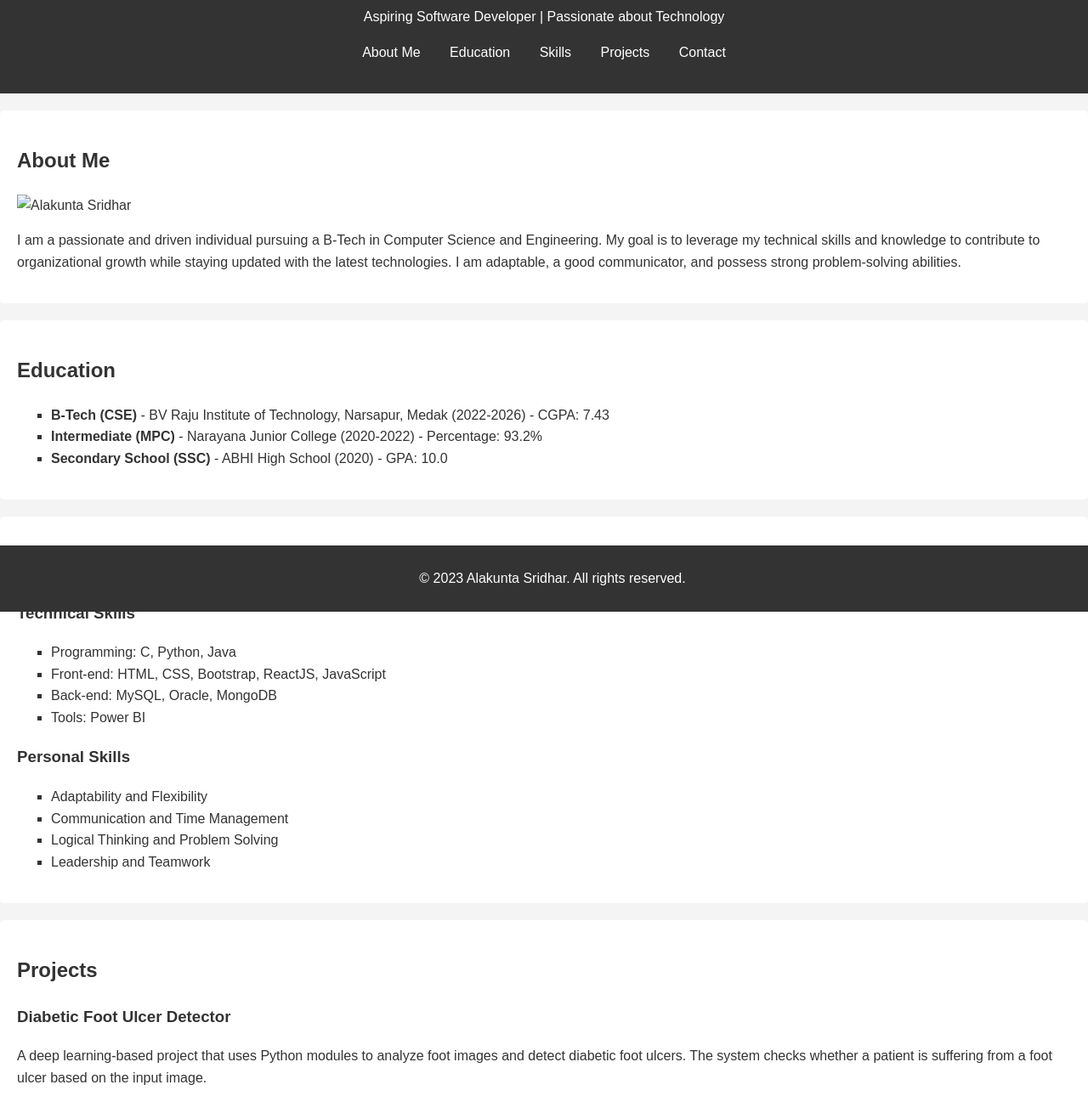
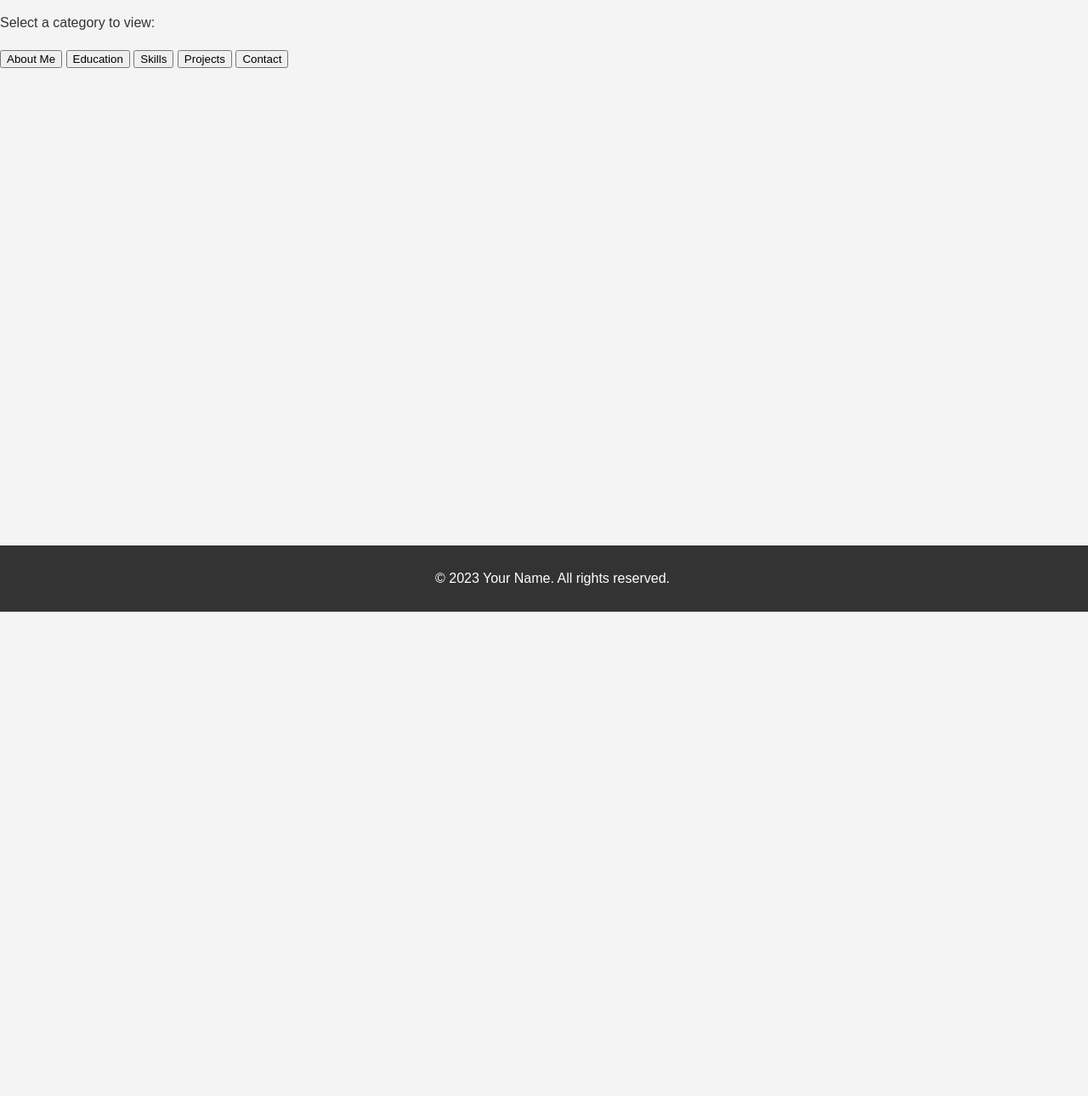
Before and after one commit to alakuntasridhar26/my_protifolio, a plain HTML site: page index.html in a window 1280 px wide. Shown: the part 80-1370 px from the top of the page at 85% size. After the commit the page ends 800 px from the top, so only its background shows below. Drawn offline with Linux system fonts and the light colour scheme.

Commit message:
Update index.html

```diff
--- a/index.html
+++ b/index.html
@@ -3,106 +3,33 @@
 <head>
     <meta charset="UTF-8">
     <meta name="viewport" content="width=device-width, initial-scale=1.0">
-    <title>Alakunta Sridhar - Portfolio</title>
+    <title>Dynamic Portfolio</title>
     <link rel="stylesheet" href="styles.css">
 </head>
 <body>
-    <!-- Header Section -->
-    <header>
-        <h1>Alakunta Sridhar</h1>
-        <p>Aspiring Software Developer | Passionate about Technology</p>
-        <nav>
-            <ul>
-                <li><a href="#about">About Me</a></li>
-                <li><a href="#education">Education</a></li>
-                <li><a href="#skills">Skills</a></li>
-                <li><a href="#projects">Projects</a></li>
-                <li><a href="#contact">Contact</a></li>
-            </ul>
-        </nav>
-    </header>
+    <!-- Loading Page -->
+    <div id="loading-page">
+        <h1>Welcome to My Portfolio</h1>
+        <p>Select a category to view:</p>
+        <div class="category-buttons">
+            <button onclick="showCategory('about')">About Me</button>
+            <button onclick="showCategory('education')">Education</button>
+            <button onclick="showCategory('skills')">Skills</button>
+            <button onclick="showCategory('projects')">Projects</button>
+            <button onclick="showCategory('contact')">Contact</button>
+        </div>
+    </div>
 
-    <!-- About Me Section -->
-    <section id="about">
-        <h2>About Me</h2>
-        <img src="profile.jpg" alt="Alakunta Sridhar" width="150">
-        <p>
-            I am a passionate and driven individual pursuing a B-Tech in Computer Science and Engineering. My goal is to leverage my technical skills and knowledge to contribute to organizational growth while staying updated with the latest technologies. I am adaptable, a good communicator, and possess strong problem-solving abilities.
-        </p>
-    </section>
+    <!-- Dynamic Content Section -->
+    <div id="content">
+        <!-- Content will be dynamically loaded here -->
+    </div>
 
-    <!-- Education Section -->
-    <section id="education">
-        <h2>Education</h2>
-        <ul>
-            <li><strong>B-Tech (CSE)</strong> - BV Raju Institute of Technology, Narsapur, Medak (2022-2026) - CGPA: 7.43</li>
-            <li><strong>Intermediate (MPC)</strong> - Narayana Junior College (2020-2022) - Percentage: 93.2%</li>
-            <li><strong>Secondary School (SSC)</strong> - ABHI High School (2020) - GPA: 10.0</li>
-        </ul>
-    </section>
+    <!-- Footer -->
+    <footer>
+        <p>&copy; 2023 Your Name. All rights reserved.</p>
+    </footer>
 
-    <!-- Skills Section -->
-    <section id="skills">
-        <h2>Skills</h2>
-        <h3>Technical Skills</h3>
-        <ul>
-            <li>Programming: C, Python, Java</li>
-            <li>Front-end: HTML, CSS, Bootstrap, ReactJS, JavaScript</li>
-            <li>Back-end: MySQL, Oracle, MongoDB</li>
-            <li>Tools: Power BI</li>
-        </ul>
-        <h3>Personal Skills</h3>
-        <ul>
-            <li>Adaptability and Flexibility</li>
-            <li>Communication and Time Management</li>
-            <li>Logical Thinking and Problem Solving</li>
-            <li>Leadership and Teamwork</li>
-        </ul>
-    </section>
-
-    <!-- Projects Section -->
-    <section id="projects">
-        <h2>Projects</h2>
-        <div class="project">
-            <h3>Diabetic Foot Ulcer Detector</h3>
-            <p>
-                A deep learning-based project that uses Python modules to analyze foot images and detect diabetic foot ulcers. The system checks whether a patient is suffering from a foot ulcer based on the input image.
-            </p>
-        </div>
-    </section>
-
-    <!-- Achievements Section -->
-    <section id="achievements">
-        <h2>Achievements</h2>
-        <ul>
-            <li>Qualified for JEE Advanced Exam</li>
-            <li>Secured 15264 rank in TS EAMCET</li>
-            <li>CISCO Certified in Programming Essentials in Python</li>
-            <li>CISCO Certified in Programming Essentials in C</li>
-            <li>CISCO Certified in Essentials for Cyber Security</li>
-        </ul>
-    </section>
-
-    <!-- Contact Section -->
-    <section id="contact">
-        <h2>Contact</h2>
-        <p>Email: <a href="mailto:alakuntasridhar26@gmail.com">alakuntasridhar26@gmail.com</a></p>
-        <p>Phone: +91 8897064396</p>
-        <p>LinkedIn: <a href="www.linkedin.com/in/alakuntasridhar-2a8015283">LinkedIn Profile</a></p>
-        <form>
-            <label for="name">Name:</label>
-            <input type="text" id="name" name="name" required>
-            <label for="email">Email:</label>
-            <input type="email" id="email" name="email" required>
-            <label for="message">Message:</label>
-            <textarea id="message" name="message" required></textarea>
-            <button type="submit">Send</button>
-        </form>
-    </section>
-
-    <!-- Footer Section -->
-    <footer>
-        <p>&copy; 2023 Alakunta Sridhar. All rights reserved.</p>
-    </footer>
+    <script src="script.js"></script>
 </body>
 </html>
```
